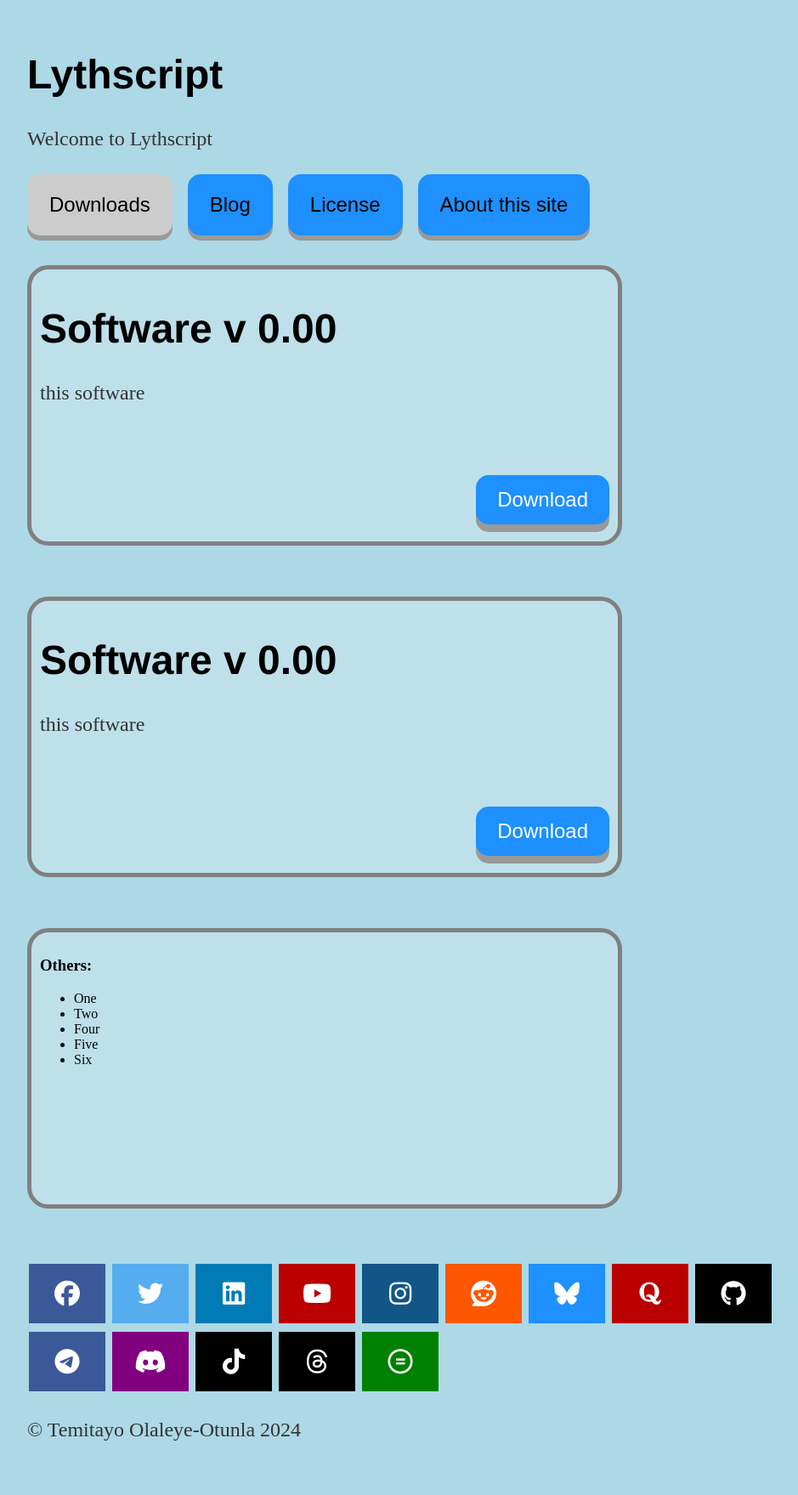
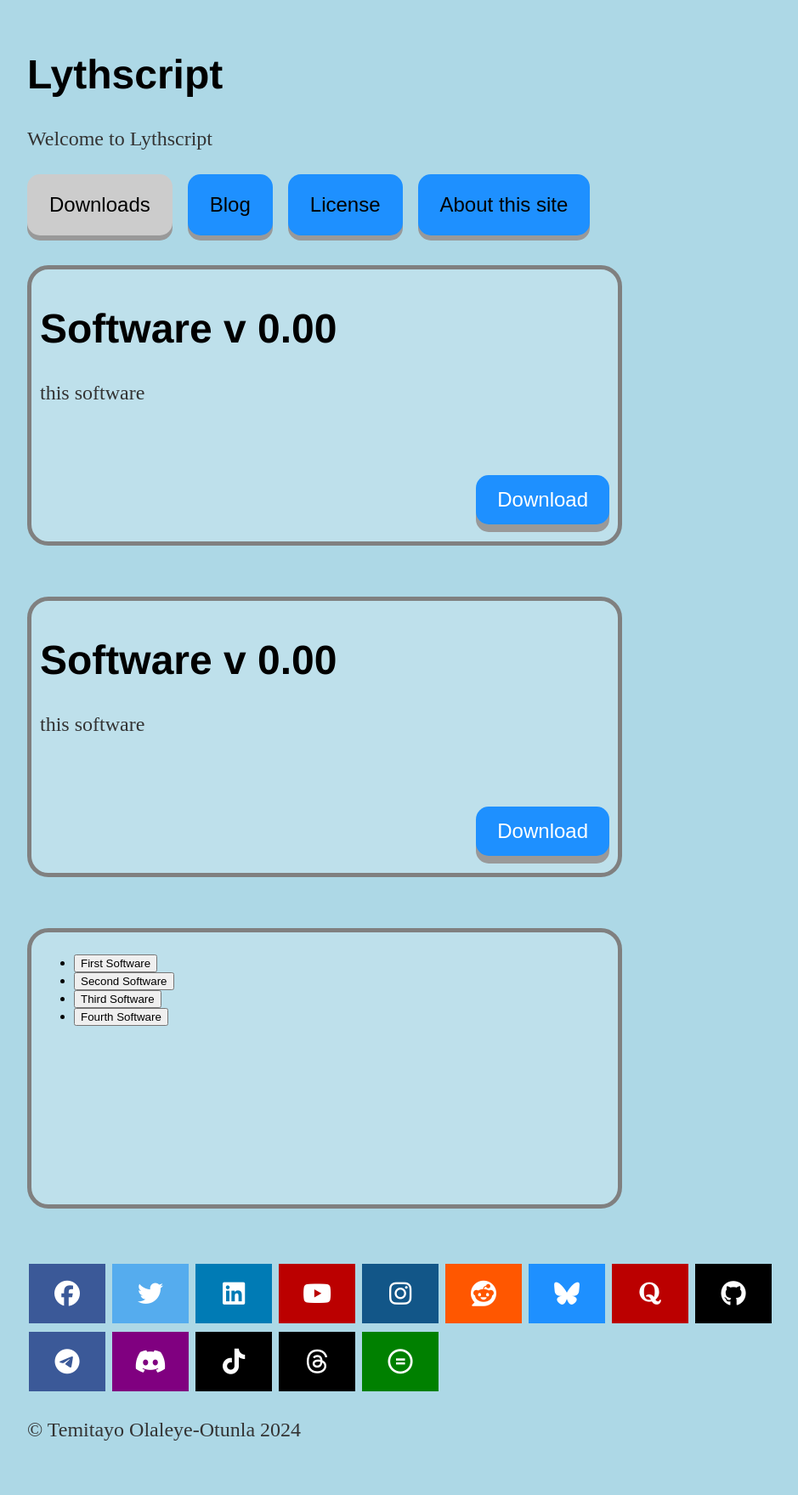
Before and after one commit to lythwind/lythwind.github.io, a Jekyll site: the page built from index.html, in a window 1280 px wide. Shown: the whole page at 85% size, without its empty margins (160-1099 px from the left). Built offline with Jekyll 4.4.1, drawn with Linux system fonts in a browser that asks for light colours; nearby versions of some CDN libraries.

Commit message:
Update index.html

```diff
--- a/index.html
+++ b/index.html
@@ -34,13 +34,11 @@ title: Lythscript
 </div>
 
 <div class = "bdiv-container">
-  <h3>Others:</h3>
-  <ul style="list-style-type:disc;">
-  <li>One</li>
-  <li>Two</li>
-  <li>Four</li>
-  <li>Five</li>
-  <li>Six</li>
+  <ul>
+  <li><button onclick="document.location='default.asp'">First Software</button></li>
+  <li><button onclick="document.location='default.asp'">Second Software</button></li>
+  <li><button onclick="document.location='default.asp'">Third Software</button></li>
+  <li><button onclick="document.location='default.asp'">Fourth Software</button></li>
 </ul>
 </div>
 
```
